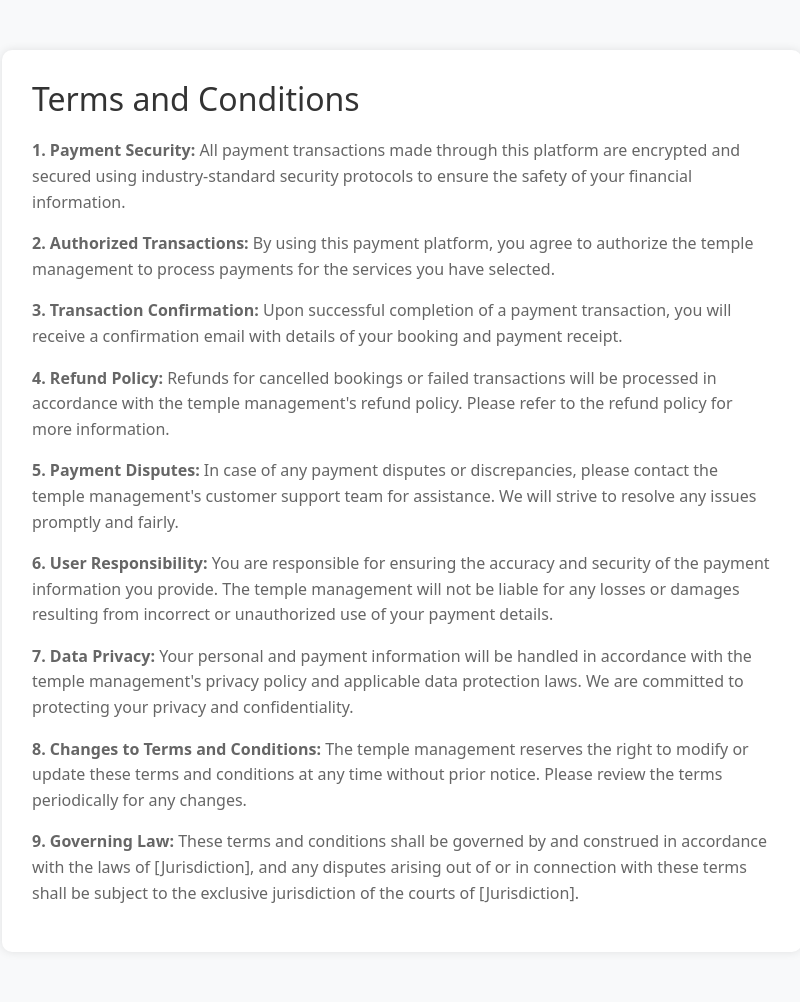
After one commit to nikhilesh1432/temple-management, a Flask app: page /tc in a window 1280 px wide. The commit adds this page. Shown: the whole page, without its empty margins (238-1038 px from the left). Run offline with Flask 3, Linux system fonts and the light colour scheme.

Commit message:
t/c updated

```diff
--- a/app.py
+++ b/app.py
@@ -57,6 +57,10 @@ def home():
 def confirmation():
     booking_details = get_booking_details()
     return render_template('confirmation.html', booking_details=booking_details)
+
+@app.route('/tc')
+def tc():
+    return render_template('tc.html')
 
 @app.route('/paid_payment')
 def paid_payment():
--- a/template/paidpayment.html
+++ b/template/paidpayment.html
@@ -71,7 +71,7 @@
             </div>
             <div class="form-check">
                 <input type="checkbox" class="form-check-input" id="agreeTerms" required>
-                <label class="form-check-label" for="agreeTerms">I agree to the <a href="#">terms and conditions</a></label>
+                <label class="form-check-label" for="agreeTerms">I agree to the <a href="/tc">terms and conditions</a></label>
             </div>
             <button type="submit" class="btn btn-make-payment mt-4">Make Payment (₹350)</button>
         </form>
--- /dev/null
+++ b/template/tc.html
@@ -0,0 +1,45 @@
+<!DOCTYPE html>
+<html lang="en">
+<head>
+    <meta charset="UTF-8">
+    <meta name="viewport" content="width=device-width, initial-scale=1.0">
+    <title>Temple Management Payment Terms and Conditions</title>
+    <link href="https://cdn.jsdelivr.net/npm/bootstrap@5.3.0-alpha1/dist/css/bootstrap.min.css" rel="stylesheet">
+    <style>
+        body {
+            background-color: #f8f9fa;
+        }
+        .container {
+            max-width: 800px;
+            margin: 50px auto;
+            background-color: #fff;
+            padding: 30px;
+            border-radius: 10px;
+            box-shadow: 0 0 10px rgba(0, 0, 0, 0.1);
+        }
+        h2 {
+            color: #333;
+            margin-bottom: 20px;
+        }
+        p {
+            color: #666;
+            line-height: 1.6;
+        }
+    </style>
+</head>
+<body>
+    <div class="container">
+        <h2>Terms and Conditions</h2>
+        <p><strong>1. Payment Security:</strong> All payment transactions made through this platform are encrypted and secured using industry-standard security protocols to ensure the safety of your financial information.</p>
+        <p><strong>2. Authorized Transactions:</strong> By using this payment platform, you agree to authorize the temple management to process payments for the services you have selected.</p>
+        <p><strong>3. Transaction Confirmation:</strong> Upon successful completion of a payment transaction, you will receive a confirmation email with details of your booking and payment receipt.</p>
+        <p><strong>4. Refund Policy:</strong> Refunds for cancelled bookings or failed transactions will be processed in accordance with the temple management's refund policy. Please refer to the refund policy for more information.</p>
+        <p><strong>5. Payment Disputes:</strong> In case of any payment disputes or discrepancies, please contact the temple management's customer support team for assistance. We will strive to resolve any issues promptly and fairly.</p>
+        <p><strong>6. User Responsibility:</strong> You are responsible for ensuring the accuracy and security of the payment information you provide. The temple management will not be liable for any losses or damages resulting from incorrect or unauthorized use of your payment details.</p>
+        <p><strong>7. Data Privacy:</strong> Your personal and payment information will be handled in accordance with the temple management's privacy policy and applicable data protection laws. We are committed to protecting your privacy and confidentiality.</p>
+        <p><strong>8. Changes to Terms and Conditions:</strong> The temple management reserves the right to modify or update these terms and conditions at any time without prior notice. Please review the terms periodically for any changes.</p>
+        <p><strong>9. Governing Law:</strong> These terms and conditions shall be governed by and construed in accordance with the laws of [Jurisdiction], and any disputes arising out of or in connection with these terms shall be subject to the exclusive jurisdiction of the courts of [Jurisdiction].</p>
+    </div>
+    <script src="https://cdn.jsdelivr.net/npm/bootstrap@5.3.0-alpha1/dist/js/bootstrap.bundle.min.js"></script>
+</body>
+</html>
```
